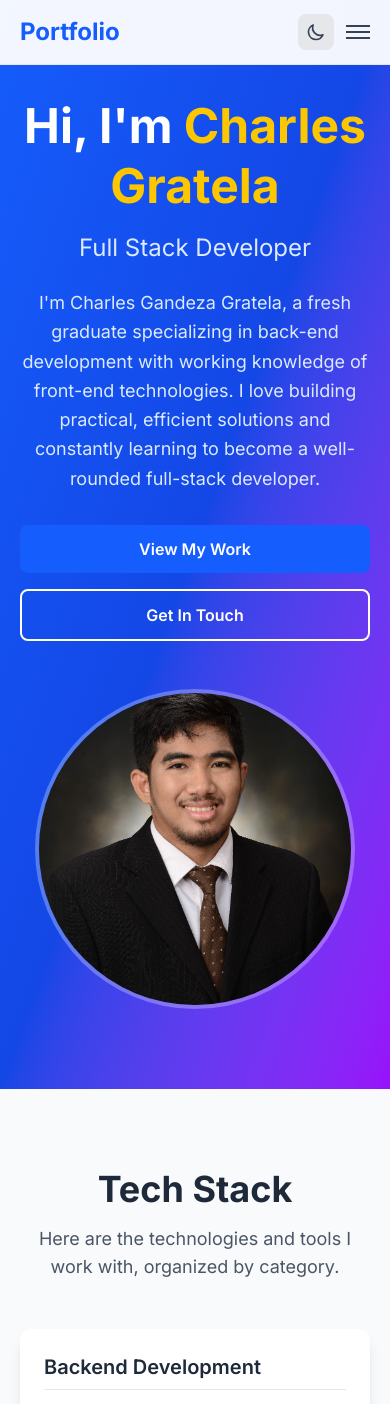
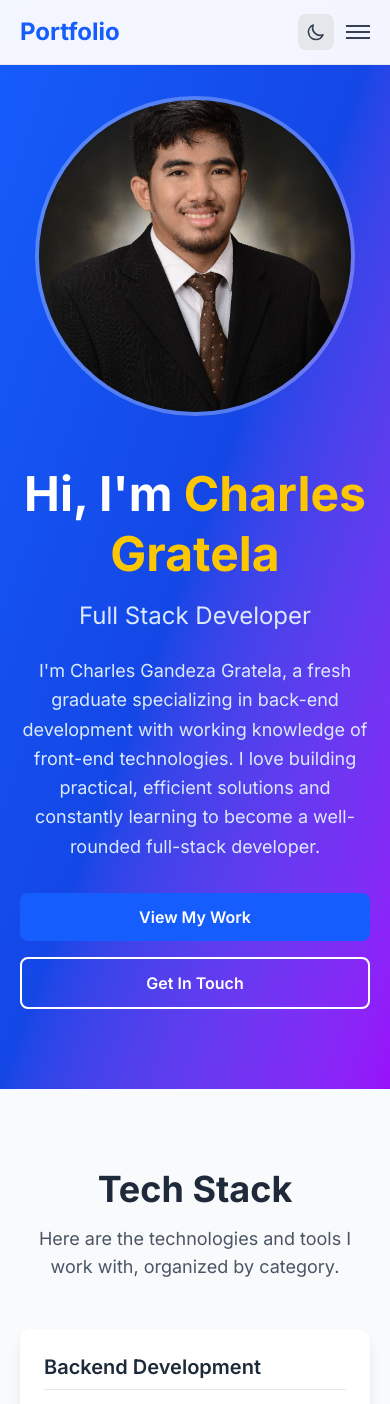
Before and after one commit to CharlesGratela/E-portfolio, a React app: page / in a window 390 px wide. Shown: the top 1404 px of the page. Built offline with nearby package versions, Linux system fonts and the light colour scheme; the HTML template or start-up script is replaced by a standard one.

Commit message:
Fixed the position of the image in mobile form

```diff
--- a/src/components/Hero.tsx
+++ b/src/components/Hero.tsx
@@ -2,7 +2,16 @@ function Hero() {
   return (
     <section id="home" className="pt-24 pb-20 bg-gradient-to-br from-blue-600 via-blue-700 to-purple-600 dark:from-gray-900 dark:via-gray-800 dark:to-gray-900 text-white min-h-screen flex items-center">
       <div className="max-w-6xl mx-auto px-5 grid md:grid-cols-2 gap-12 items-center">
-        <div className="text-center md:text-left">
+        <div className="flex justify-center order-1 md:order-2">
+          <div className="w-80 h-80 bg-white/10 dark:bg-white/5 rounded-full flex items-center justify-center border-4 border-white/20 dark:border-gray-600 backdrop-blur-sm overflow-hidden">
+            <img
+              src="/images/projects/image.jpg"
+              alt="Charles Gratela"
+              className="w-full h-full object-cover"
+            />
+          </div>
+        </div>
+        <div className="text-center md:text-left order-2 md:order-1">
           <h1 className="text-5xl md:text-5xl font-bold mb-4 leading-tight">
             Hi, I'm <span className="text-yellow-400 dark:text-yellow-300">Charles Gratela</span>
           </h1>
@@ -15,15 +24,6 @@ function Hero() {
             <a href="#contact" className="btn btn-secondary">Get In Touch</a>
           </div>
         </div>
-        <div className="flex justify-center">
-          <div className="w-80 h-80 bg-white/10 dark:bg-white/5 rounded-full flex items-center justify-center border-4 border-white/20 dark:border-gray-600 backdrop-blur-sm overflow-hidden">
-            <img
-              src="/images/projects/image.jpg"
-              alt="Charles Gratela"
-              className="w-full h-full object-cover"
-            />
-          </div>
-        </div>
       </div>
     </section>
   )
```
